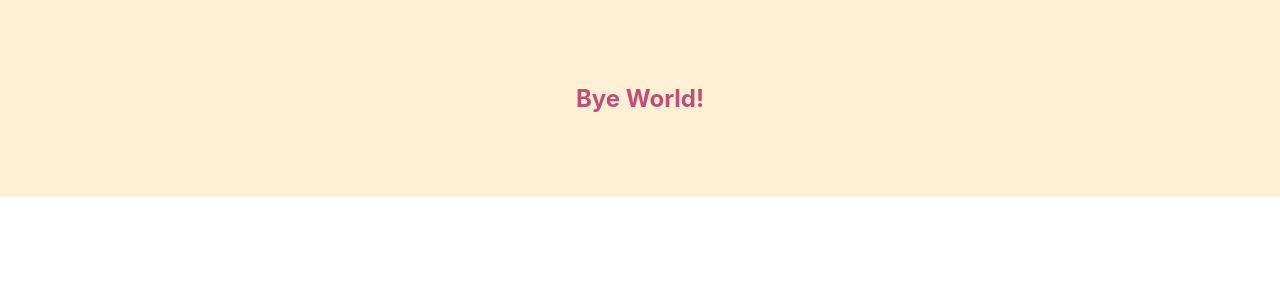
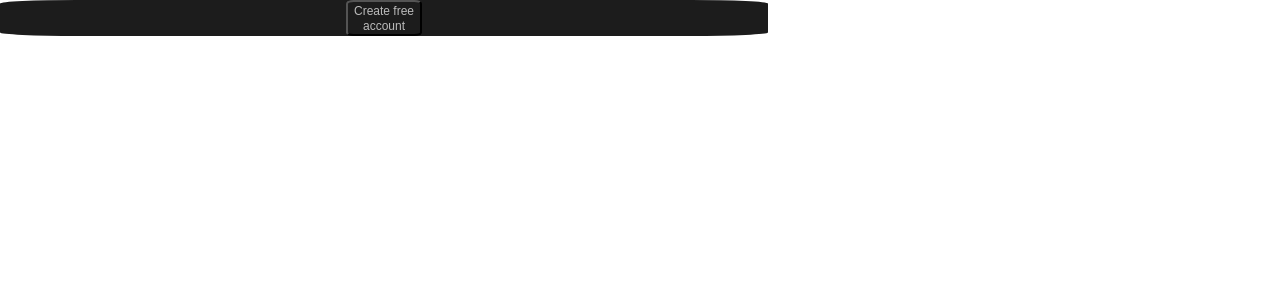
Before and after one commit to ethereallist/To-Do, a React (Create React App) app in the folder todo-app/: page / in a window 1280 px wide. Shown: the top 300 px of the page. Built offline with nearby package versions, Linux system fonts and the light colour scheme.

Commit message:
Update Aug 26th Morning
Creating the basic minimun expression

```diff
--- a/todo-app/src/App.js
+++ b/todo-app/src/App.js
@@ -1,10 +1,10 @@
 import './App.css';
-import Button from './components/atoms';
+import Box from './components/molecules/Box';
 
 function App() {
   return (
     <div className="App">
-      <Button />
+      <Box />
     </div>
   );
 }
--- a/todo-app/src/components/atoms/ButtonCreate.js
+++ b/todo-app/src/components/atoms/ButtonCreate.js
@@ -1,9 +1,29 @@
-function () {
+import { styled } from "styled-components"
+
+const Button = styled.button`
+width: 10%;
+height: 5%;
+flex-shrink: 0;
+background-color: #1C1C1C;
+border-radius: 10%
+`
+const ButtonText = styled.span`
+color: rgba(255, 255, 255, 0.70);
+text-align: right;
+font-size: 12px;
+font-style: normal;
+font-weight: 400;
+line-height: normal;
+`
+
+function ButtonCreate() {
     return (
         <div>
-            <button >
-            Create free account
-            </button>
+            <Button>
+            <ButtonText>Create free account</ButtonText>
+            </Button>
         </div>
     )
 }
+
+export default ButtonCreate
--- a/todo-app/src/components/index.js
+++ /dev/null
@@ -1 +0,0 @@
-//Components
--- /dev/null
+++ b/todo-app/src/components/molecules/Box.js
@@ -0,0 +1,22 @@
+//Molecules
+import { styled } from "styled-components";
+import ButtonCreate from "../atoms/ButtonCreate";
+
+const Box1 = styled.div`
+width: 60%;
+height: 50%;
+flex-shrink: 0;
+background-color: #1C1C1C;
+border-radius: 10%
+`
+const Box = () => {
+    // Use Title and Wrapper like any other React component – except they're styled!
+    return (
+        <Box1>
+            <ButtonCreate>
+            </ButtonCreate>
+
+        </Box1>
+    );
+}
+export default Box
--- a/todo-app/src/components/molecules/index.js
+++ /dev/null
@@ -1 +0,0 @@
-//Molecules
```
Also changed, not shown: todo-app/src/components/atoms/Title.js (deleted).
